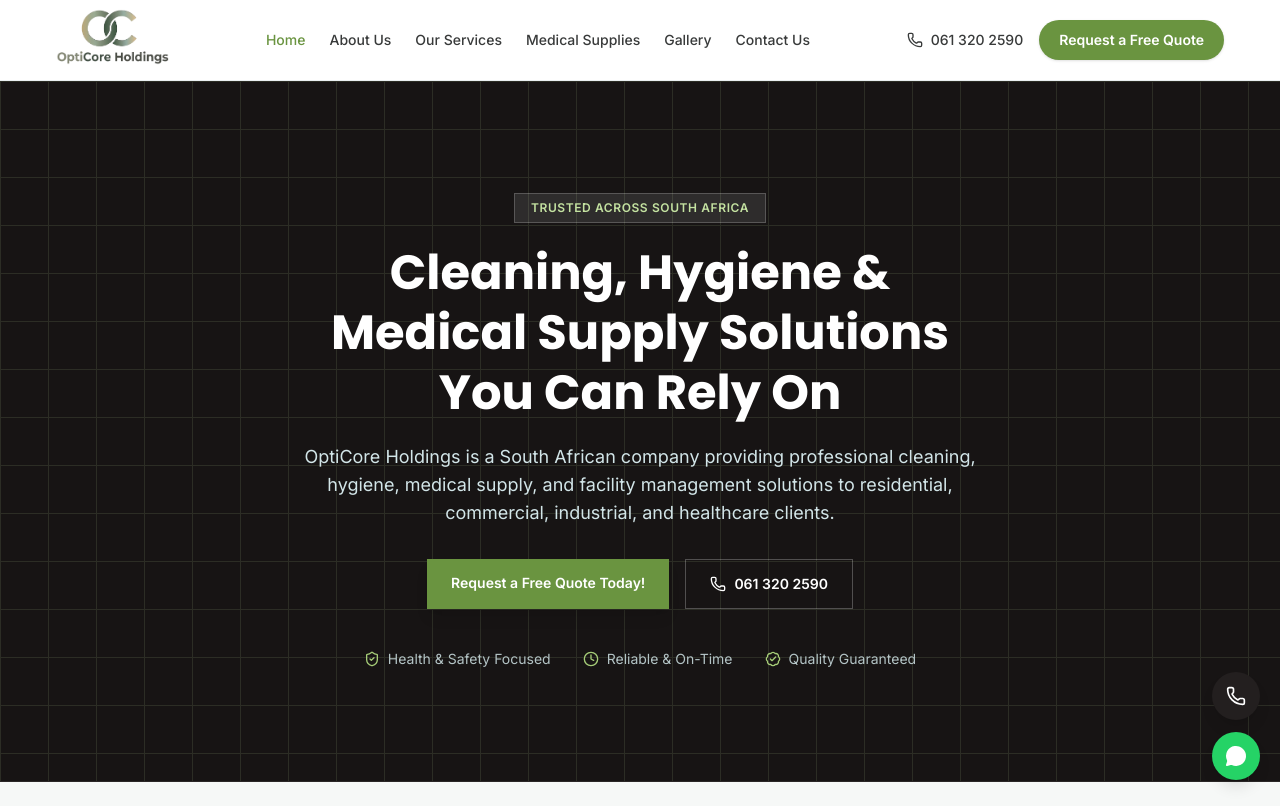
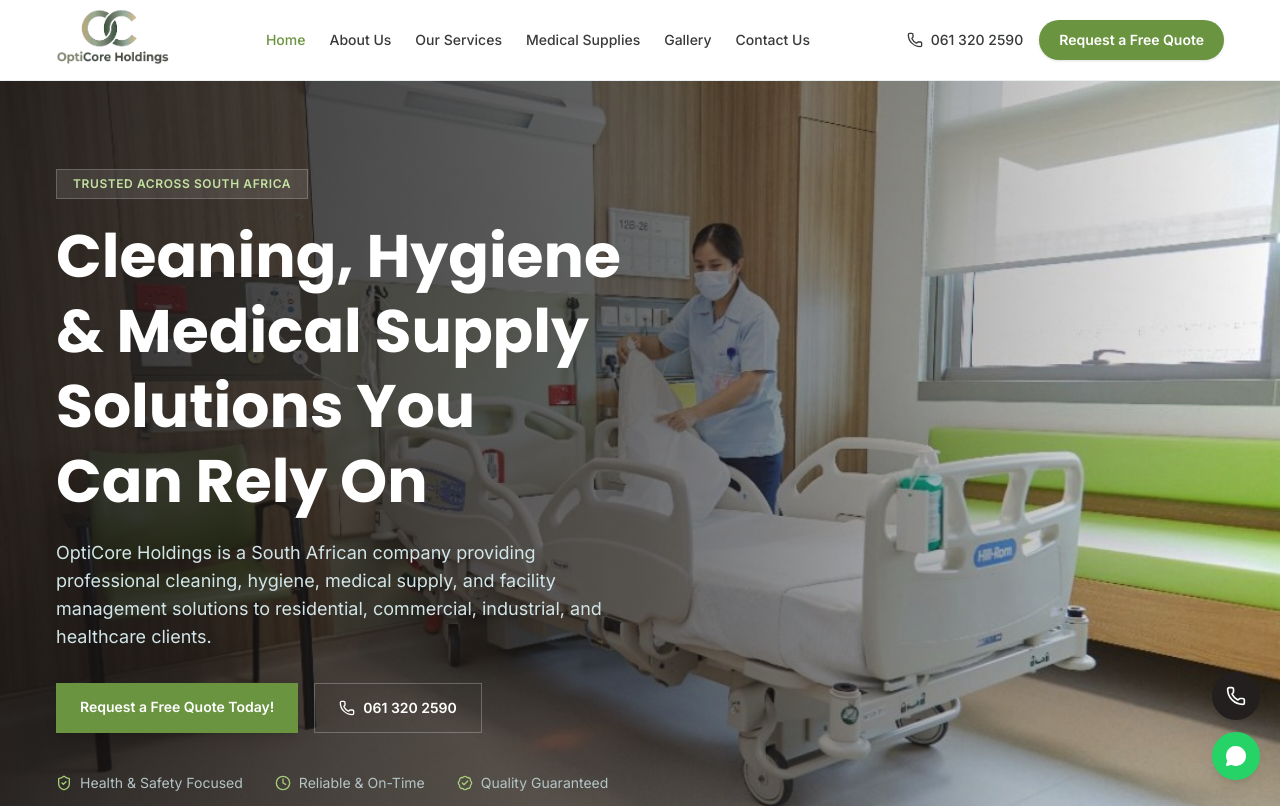
Before and after one commit to LM-Studios-Work/opticore-holdings, a Next.js app: page / in a window 1280 px wide. Shown: the top 806 px of the page. Built offline with nearby package versions, Linux system fonts and the light colour scheme.

Commit message:
added hero image

```diff
--- a/src/app/about/page.tsx
+++ b/src/app/about/page.tsx
@@ -60,16 +60,7 @@
               customer service.
             </p>
           </div>
-          <div className="rounded-2xl bg-white p-8 shadow-sm">
-            <Eye className="h-8 w-8 text-brand-600" />
-            <h3 className="mt-4 font-display text-xl font-semibold text-ink-900">
-              Our Vision
-            </h3>
-            <p className="mt-3 text-ink-600">
-              To become one of South Africa&apos;s most trusted providers of
-              integrated cleaning, hygiene, and medical supply services.
-            </p>
-          </div>
+
         </div>
       </section>
 
@@ -112,23 +103,7 @@
         </div>
       </section>
 
-      <section className="container-page py-16 sm:py-20">
-        <SectionHeading
-          eyebrow="Who We Serve"
-          title="Our Target Market"
-          center
-        />
-        <div className="mt-10 flex flex-wrap justify-center gap-3">
-          {targetMarkets.map((market) => (
-            <span
-              key={market}
-              className="rounded-full border border-brand-200 bg-brand-50 px-4 py-2 text-sm font-medium text-brand-800"
-            >
-              {market}
-            </span>
-          ))}
-        </div>
-      </section>
+
 
       <CtaBanner />
     </>
--- a/src/app/page.tsx
+++ b/src/app/page.tsx
@@ -1,6 +1,8 @@
 import Link from "next/link";
+import Image from "next/image";
 import { Phone, ShieldCheck, Clock, BadgeCheck, ArrowRight } from "lucide-react";
 import PlaceholderImage from "@/components/PlaceholderImage";
+import heroImg from "../../public/Hero Image/potential hero 2.jpg";
 import SectionHeading from "@/components/SectionHeading";
 import { iconMap } from "@/lib/icon-map";
 import {
@@ -21,26 +23,30 @@
   return (
     <>
       {/* 1. Hero */}
-      <section className="relative overflow-hidden border-b border-ink-800 bg-ink-950 text-white">
-        <div
-          className="absolute inset-0 opacity-[0.12]"
-          style={{
-            backgroundImage:
-              "linear-gradient(var(--color-brand-300) 1px, transparent 1px), linear-gradient(90deg, var(--color-brand-300) 1px, transparent 1px)",
-            backgroundSize: "48px 48px",
-          }}
+      <section className="relative flex h-screen max-h-screen overflow-hidden border-b border-ink-800 text-white">
+        {/* Background photo */}
+        <Image
+          src={heroImg}
+          alt="OptiCore Holdings team on site"
+          fill
+          priority
+          className="object-cover object-center"
+          sizes="100vw"
         />
-        <div className="container-page relative flex flex-col items-center py-20 text-center lg:py-28">
-          <span className="inline-flex items-center gap-2 border border-white/20 bg-white/10 px-4 py-1.5 text-xs font-semibold uppercase tracking-wider text-brand-300">
+        {/* Gradient overlay for legibility */}
+        <div className="absolute inset-0 bg-gradient-to-r from-ink-950/85 via-ink-950/60 to-transparent" />
+        {/* Content */}
+        <div className="container-page relative flex h-full flex-col justify-center py-24 lg:py-36 lg:max-w-3xl">
+          <span className="inline-flex w-fit items-center gap-2 border border-white/20 bg-white/10 px-4 py-1.5 text-xs font-semibold uppercase tracking-wider text-brand-300">
             Trusted across South Africa
           </span>
-          <h1 className="mt-5 max-w-3xl text-balance font-display text-3xl font-bold leading-tight sm:text-4xl lg:text-5xl">
+          <h1 className="mt-5 max-w-2xl text-balance font-display text-4xl font-bold leading-tight sm:text-5xl lg:text-6xl">
             Cleaning, Hygiene &amp; Medical Supply Solutions You Can Rely On
           </h1>
-          <p className="mt-5 max-w-2xl text-pretty text-base text-ink-200 sm:text-lg">
+          <p className="mt-5 max-w-xl text-pretty text-base text-ink-200 sm:text-lg">
             {siteConfig.description}
           </p>
-          <div className="mt-8 flex flex-wrap justify-center gap-4">
+          <div className="mt-8 flex flex-wrap gap-4">
             <Link
               href="/quote"
               className="bg-brand-600 px-6 py-3.5 text-sm font-semibold text-white shadow-lg transition-colors hover:bg-brand-500"
@@ -55,17 +61,15 @@
               {siteConfig.phone}
             </a>
           </div>
-          <div className="mt-10 flex flex-wrap justify-center gap-x-8 gap-y-3 text-sm text-ink-300">
+          <div className="mt-10 flex flex-wrap gap-x-8 gap-y-3 text-sm text-ink-300">
             <span className="flex items-center gap-2">
-              <ShieldCheck className="h-4 w-4 text-brand-400" /> Health &amp;
-              Safety Focused
+              <ShieldCheck className="h-4 w-4 text-brand-400" /> Health &amp; Safety Focused
             </span>
             <span className="flex items-center gap-2">
               <Clock className="h-4 w-4 text-brand-400" /> Reliable &amp; On-Time
             </span>
             <span className="flex items-center gap-2">
-              <BadgeCheck className="h-4 w-4 text-brand-400" /> Quality
-              Guaranteed
+              <BadgeCheck className="h-4 w-4 text-brand-400" /> Quality Guaranteed
             </span>
           </div>
         </div>
@@ -224,20 +228,7 @@
         </div>
       </section>
 
-      {/* 6. Accreditations */}
-      <section className="container-page py-16 sm:py-20">
-        <SectionHeading eyebrow="Trusted & Compliant" title="Accreditations" center />
-        <div className="mx-auto mt-10 grid max-w-3xl grid-cols-2 gap-px border border-ink-200 bg-ink-200 sm:grid-cols-4">
-          {accreditations.map((item) => (
-            <div
-              key={item}
-              className="flex h-24 items-center justify-center bg-white px-4 text-center text-sm font-semibold text-ink-500"
-            >
-              {item}
-            </div>
-          ))}
-        </div>
-      </section>
+
     </>
   );
 }
```
Also changed, not shown: public/Hero Image/potential hero 2.jpg (added), public/Hero Image/potential hero.jpg (added).
